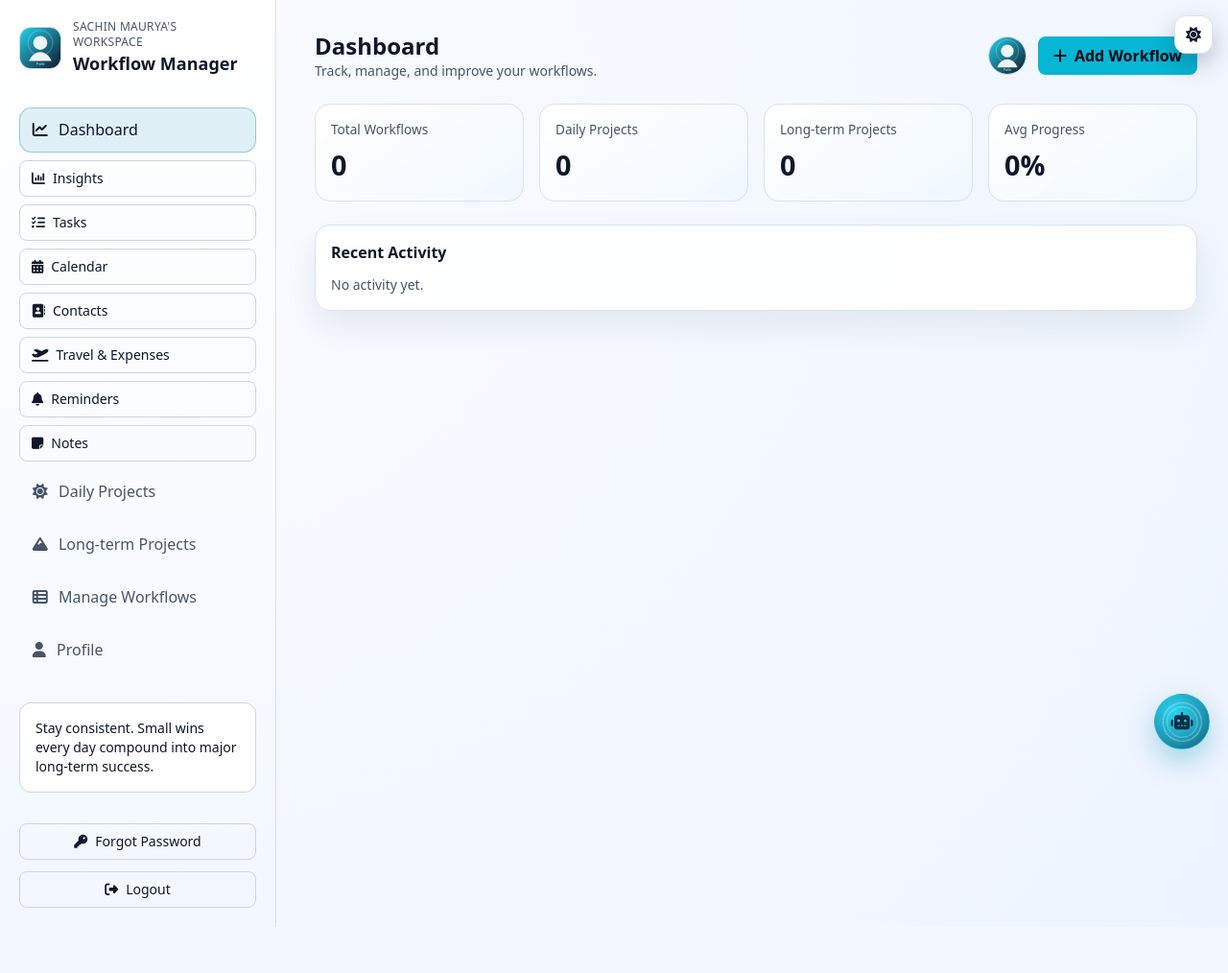
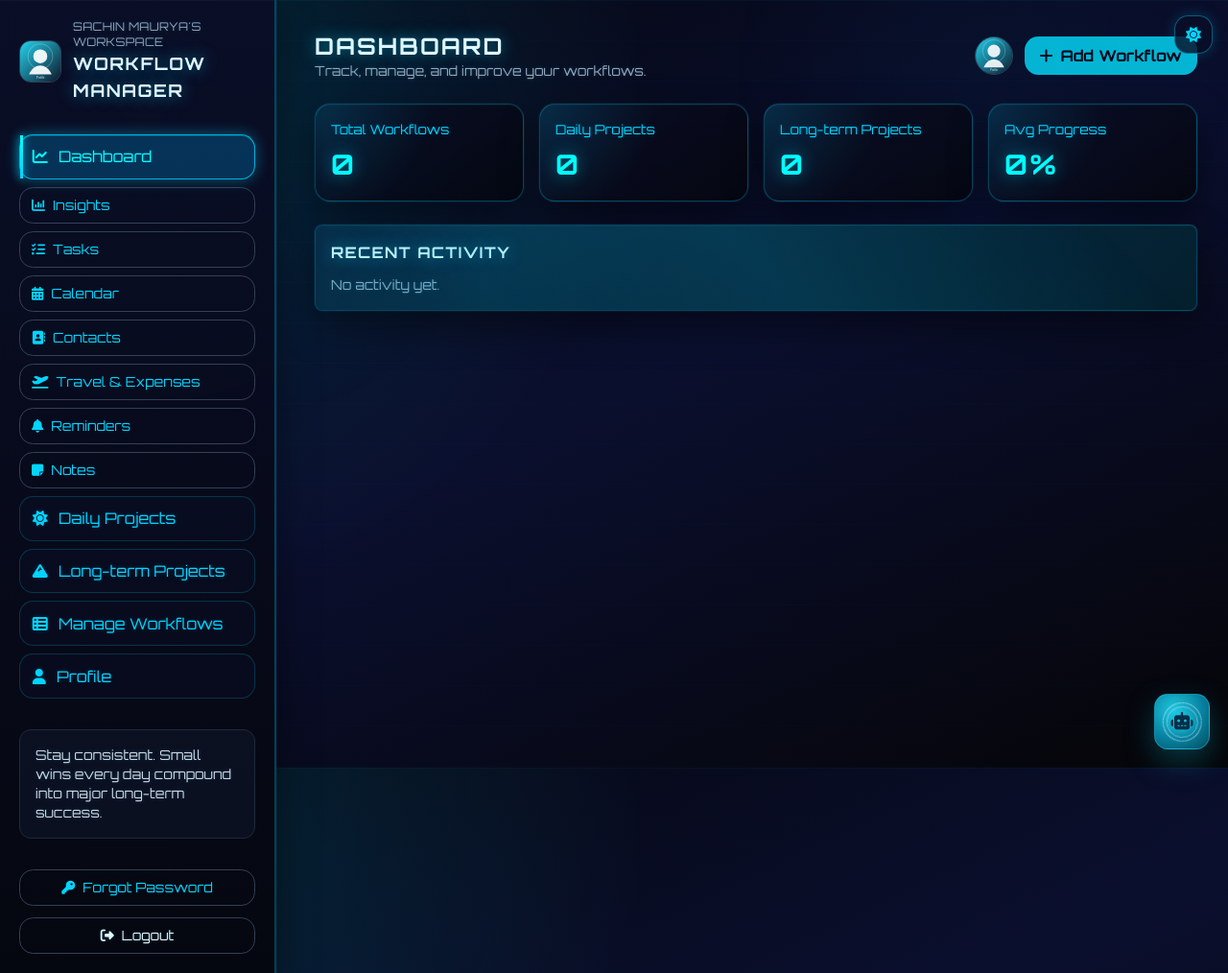
Before and after one commit to sachinmaurya69500/my_whole_life_project, a Flask app: page /home in a window 1280 px wide. Shown: the whole page at 96% size. Before the commit the page ends 966 px from the top, so only its background shows below. Run offline with Flask 3, Linux system fonts and the light colour scheme; the visitor is signed in with stand-in values (Sample User, id 1); data that the repository does not hold is empty; parts of the project's set-up code (start-up, migrations or seed data) failed here and were passed over.

Commit message:
commit the changes of ui

```diff
--- a/static/css/style.css
+++ b/static/css/style.css
@@ -1385,6 +1385,7 @@ html[data-theme='jarvis'] {
 	--brand: #00d4ff;
 	--brand-deep: #0088cc;
 	--body-text: #e0f7ff;
+	--jarvis-font: 'Orbitron', system-ui, -apple-system, 'Segoe UI', Roboto, 'Helvetica Neue', Arial;
 }
 
 /* ========== JARVIS BACKGROUND WITH HOLOGRAPHIC GRID ========== */
@@ -1409,6 +1410,12 @@ html[data-theme='jarvis'] html {
 	background-color: #05070f;
 }
 
+html[data-theme='jarvis'] {
+	font-family: var(--jarvis-font);
+	-webkit-font-smoothing: antialiased;
+	-moz-osx-font-smoothing: grayscale;
+}
+
 /* ========== JARVIS PANELS & CARDS ========== */
 
 html[data-theme='jarvis'] .panel {
@@ -1424,6 +1431,27 @@ html[data-theme='jarvis'] .panel {
 	backdrop-filter: blur(12px);
 	position: relative;
 	overflow: hidden;
+}
+
+/* Global Jarvis link and accent tweaks */
+html[data-theme='jarvis'] a {
+	color: var(--brand);
+	text-decoration: none;
+	transition: color 0.15s ease, text-shadow 0.15s ease;
+}
+html[data-theme='jarvis'] a:hover {
+	color: #a8ffff;
+	text-shadow: 0 0 8px rgba(0, 212, 255, 0.28);
+}
+
+/* stronger scan line for headers */
+@keyframes jarvisHeaderPulse {
+	0% { text-shadow: 0 0 6px rgba(0,212,255,0.35); }
+	50% { text-shadow: 0 0 18px rgba(0,212,255,0.6); }
+	100% { text-shadow: 0 0 6px rgba(0,212,255,0.35); }
+}
+html[data-theme='jarvis'] h1, html[data-theme='jarvis'] h2, html[data-theme='jarvis'] h3 {
+	animation: jarvisHeaderPulse 4s ease-in-out infinite;
 }
 
 html[data-theme='jarvis'] .panel::before {
@@ -1871,6 +1899,127 @@ html[data-theme='jarvis'] .card {
 		inset 0 1px 0 rgba(0, 212, 255, 0.1);
 }
 
+/* ========== JARVIS PAGE SHELL REFINEMENTS ========== */
+
+html[data-theme='jarvis'] main {
+	position: relative;
+}
+
+html[data-theme='jarvis'] main::before {
+	content: '';
+	position: fixed;
+	inset: 0;
+	pointer-events: none;
+	background:
+		radial-gradient(circle at 20% 20%, rgba(0, 212, 255, 0.06), transparent 25%),
+		radial-gradient(circle at 80% 10%, rgba(0, 136, 204, 0.08), transparent 22%),
+		repeating-linear-gradient(
+			180deg,
+			rgba(0, 212, 255, 0.03) 0,
+			rgba(0, 212, 255, 0.03) 1px,
+			transparent 1px,
+			transparent 42px
+		);
+	opacity: 0.55;
+	z-index: 0;
+}
+
+html[data-theme='jarvis'] .sidebar-panel,
+html[data-theme='jarvis'] .panel,
+html[data-theme='jarvis'] .stat-card,
+html[data-theme='jarvis'] .assistant-panel,
+html[data-theme='jarvis'] .jarvis-shell,
+html[data-theme='jarvis'] #workflowModal .panel {
+	border-color: rgba(0, 212, 255, 0.28);
+	box-shadow:
+		0 0 0 1px rgba(0, 212, 255, 0.06),
+		0 16px 40px rgba(0, 0, 0, 0.42),
+		inset 0 1px 0 rgba(255, 255, 255, 0.03);
+}
+
+html[data-theme='jarvis'] .panel-title,
+html[data-theme='jarvis'] h1,
+html[data-theme='jarvis'] h2,
+html[data-theme='jarvis'] h3 {
+	font-family: var(--jarvis-font);
+	letter-spacing: 0.08em;
+	text-transform: uppercase;
+}
+
+html[data-theme='jarvis'] .nav-btn,
+html[data-theme='jarvis'] .mobile-nav-btn,
+html[data-theme='jarvis'] .btn,
+html[data-theme='jarvis'] button,
+html[data-theme='jarvis'] a.block,
+html[data-theme='jarvis'] input,
+html[data-theme='jarvis'] select,
+html[data-theme='jarvis'] textarea {
+	border-radius: 0.9rem;
+}
+
+html[data-theme='jarvis'] .btn-secondary,
+html[data-theme='jarvis'] .assistant-header-btn,
+html[data-theme='jarvis'] .assistant-close {
+	background: rgba(10, 14, 39, 0.72);
+	border: 1px solid rgba(0, 212, 255, 0.25);
+	color: #93f7ff;
+	box-shadow: inset 0 1px 0 rgba(255, 255, 255, 0.03);
+}
+
+html[data-theme='jarvis'] .btn-secondary:hover,
+html[data-theme='jarvis'] .assistant-header-btn:hover,
+html[data-theme='jarvis'] .assistant-close:hover {
+	background: rgba(0, 136, 204, 0.2);
+	border-color: rgba(0, 212, 255, 0.45);
+	box-shadow: 0 0 18px rgba(0, 212, 255, 0.25);
+}
+
+html[data-theme='jarvis'] table {
+	border-collapse: separate;
+	border-spacing: 0;
+}
+
+html[data-theme='jarvis'] thead th {
+	color: #8eefff;
+	letter-spacing: 0.08em;
+	text-transform: uppercase;
+	font-size: 0.72rem;
+	border-bottom: 1px solid rgba(0, 212, 255, 0.22);
+}
+
+html[data-theme='jarvis'] tbody tr {
+	transition: background 0.2s ease, transform 0.2s ease;
+}
+
+html[data-theme='jarvis'] tbody tr:hover {
+	background: rgba(0, 212, 255, 0.04);
+}
+
+html[data-theme='jarvis'] tbody td {
+	border-bottom: 1px solid rgba(0, 212, 255, 0.12);
+}
+
+html[data-theme='jarvis'] .section-view > .panel,
+html[data-theme='jarvis'] .section-view > .stat-card,
+html[data-theme='jarvis'] .section-view > .panel-title {
+	position: relative;
+	z-index: 1;
+}
+
+html[data-theme='jarvis'] input:focus,
+html[data-theme='jarvis'] select:focus,
+html[data-theme='jarvis'] textarea:focus {
+	outline: none;
+	box-shadow:
+		0 0 0 2px rgba(0, 212, 255, 0.18),
+		0 0 18px rgba(0, 212, 255, 0.18);
+}
+
+html[data-theme='jarvis'] ::selection {
+	background: rgba(0, 212, 255, 0.35);
+	color: #03111d;
+}
+
 html[data-theme='jarvis'] .card:hover {
 	border-color: rgba(0, 212, 255, 0.6);
 	box-shadow:
--- a/templates/base.html
+++ b/templates/base.html
@@ -23,8 +23,8 @@
     <script>
         (function () {
             const savedTheme = localStorage.getItem('swm-theme');
-            const prefersDark = window.matchMedia && window.matchMedia('(prefers-color-scheme: dark)').matches;
-            const initialTheme = savedTheme || (prefersDark ? 'dark' : 'light');
+            // default to Jarvis theme for a Tony Stark-like experience
+            const initialTheme = savedTheme || 'jarvis';
             document.documentElement.setAttribute('data-theme', initialTheme);
         })();
 
@@ -48,12 +48,14 @@
             navigator.serviceWorker.register('/static/sw.js').catch(()=>{});
         }
     </script>
+    <link rel="preconnect" href="https://fonts.gstatic.com" crossorigin>
+    <link href="https://fonts.googleapis.com/css2?family=Orbitron:wght@400;700;900&display=swap" rel="stylesheet">
     <link rel="stylesheet" href="https://cdnjs.cloudflare.com/ajax/libs/font-awesome/6.5.2/css/all.min.css" referrerpolicy="no-referrer" />
     <link rel="stylesheet" href="{{ url_for('static', filename='css/style.css') }}" />
     {% block head_extras %}{% endblock %}
 </head>
 <body class="min-h-screen">
-    <button id="themeToggle" class="theme-toggle" type="button" aria-label="Toggle theme" title="Toggle light/dark theme">
+    <button id="themeToggle" class="theme-toggle" type="button" aria-label="Toggle theme" title="Toggle theme">
         <i class="fa-solid fa-moon"></i>
     </button>
     {% block content %}{% endblock %}
@@ -62,9 +64,9 @@
         id="assistantLauncher"
         class="assistant-launcher"
         type="button"
-        aria-label="Open Gemini Assistant"
+        aria-label="Open Jarvis Assistant"
         aria-expanded="false"
-        title="Open Gemini Assistant"
+        title="Open Jarvis Assistant"
     >
         <span class="assistant-launcher-core" aria-hidden="true">
             <span class="assistant-orbit orbit-one"></span>
@@ -126,20 +128,27 @@
 
             function updateThemeIcon(theme) {
                 if (!icon) return;
-                icon.className = theme === 'dark' ? 'fa-solid fa-moon' : 'fa-solid fa-sun';
+                if (theme === 'dark') icon.className = 'fa-solid fa-moon';
+                else if (theme === 'light') icon.className = 'fa-solid fa-sun';
+                else icon.className = 'fa-solid fa-robot';
             }
 
             function getTheme() {
-                return document.documentElement.getAttribute('data-theme') || 'dark';
+                return document.documentElement.getAttribute('data-theme') || 'jarvis';
             }
 
             updateThemeIcon(getTheme());
 
             themeToggle.addEventListener('click', () => {
-                const nextTheme = getTheme() === 'dark' ? 'light' : 'dark';
-                document.documentElement.setAttribute('data-theme', nextTheme);
-                localStorage.setItem('swm-theme', nextTheme);
-                updateThemeIcon(nextTheme);
+                // cycle through light -> dark -> jarvis
+                const order = ['light', 'dark', 'jarvis'];
+                const current = getTheme();
+                let idx = order.indexOf(current);
+                if (idx === -1) idx = 2;
+                const next = order[(idx + 1) % order.length];
+                document.documentElement.setAttribute('data-theme', next);
+                localStorage.setItem('swm-theme', next);
+                updateThemeIcon(next);
             });
         })();
     </script>
```
